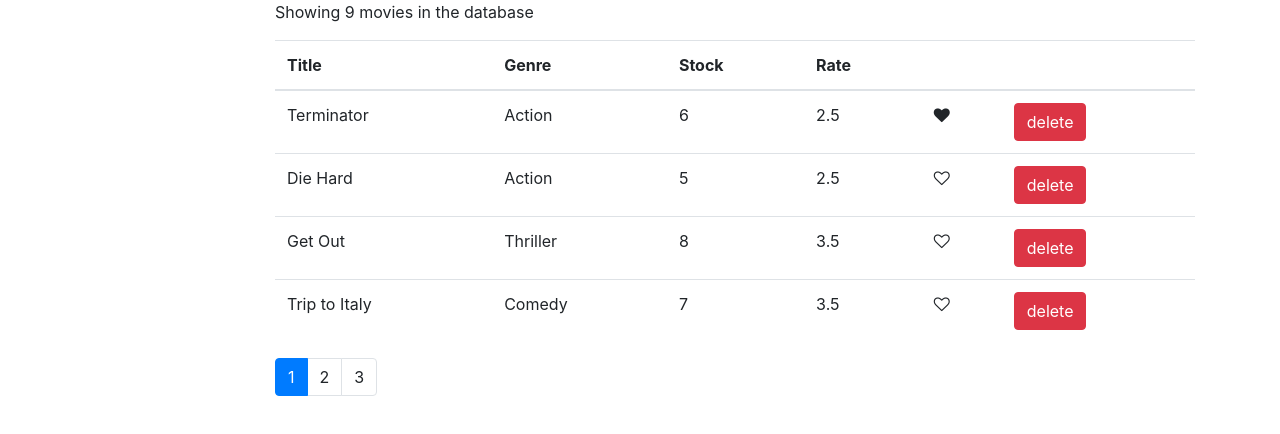
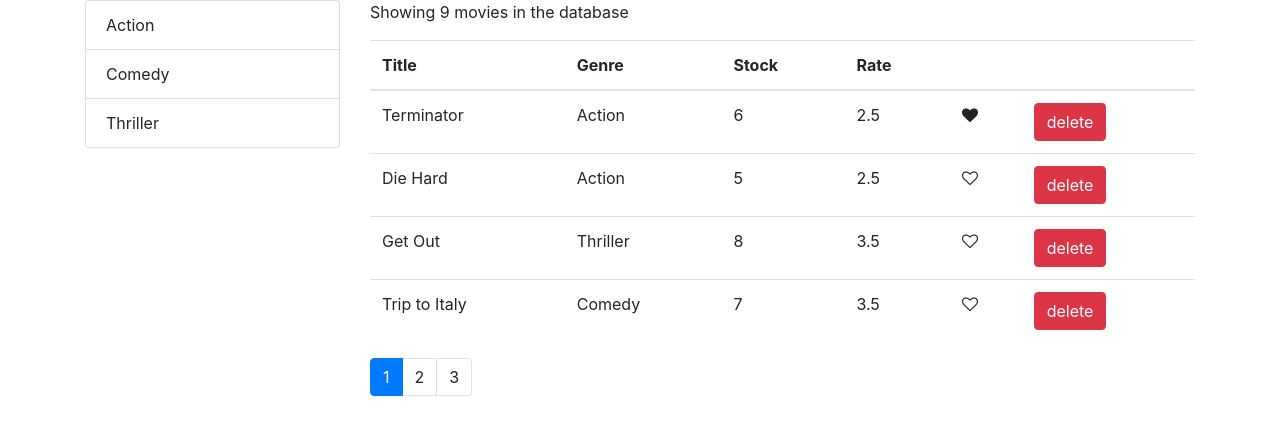
Before and after one commit to MonaliGanganeNeosoft/React-all, a React (Create React App) app: page / in a window 1280 px wide. Shown: the top 434 px of the page. Built offline with nearby package versions, Linux system fonts and the light colour scheme.

Commit message:
Listgroup render perfect

```diff
--- a/src/components/common/listGroup.jsx
+++ b/src/components/common/listGroup.jsx
@@ -1,6 +1,17 @@
 import React from "react";
-const ListGroup = () => {
-  return null;
+const ListGroup = (props) => {
+  const { items } = props;
+  return (
+    <>
+      <ul className="list-group">
+        {items.map((item) => (
+          <li key={item._id} className="list-group-item">
+            {item.name}
+          </li>
+        ))}
+      </ul>
+    </>
+  );
 };
 
 export default ListGroup;
--- a/src/components/movies.jsx
+++ b/src/components/movies.jsx
@@ -13,7 +13,7 @@
     pageSize: 4,
   };
   componentDidMount() {
-    this.setState({ movies: getMovies(), genres: getGenres });
+    this.setState({ movies: getMovies(), genres: getGenres() });
   }
   handleDelete = (movie) => {
     const movies = this.state.movies.filter((m) => m._id !== movie._id);
@@ -41,7 +41,7 @@
     const movies = paginate(allMovies, currentPage, pageSize);
     return (
       <div className="row">
-        <div className="col-2">
+        <div className="col-3">
           <ListGroup
             items={this.state.genres}
             onItemSelect={this.handleGenreSelect}
```
